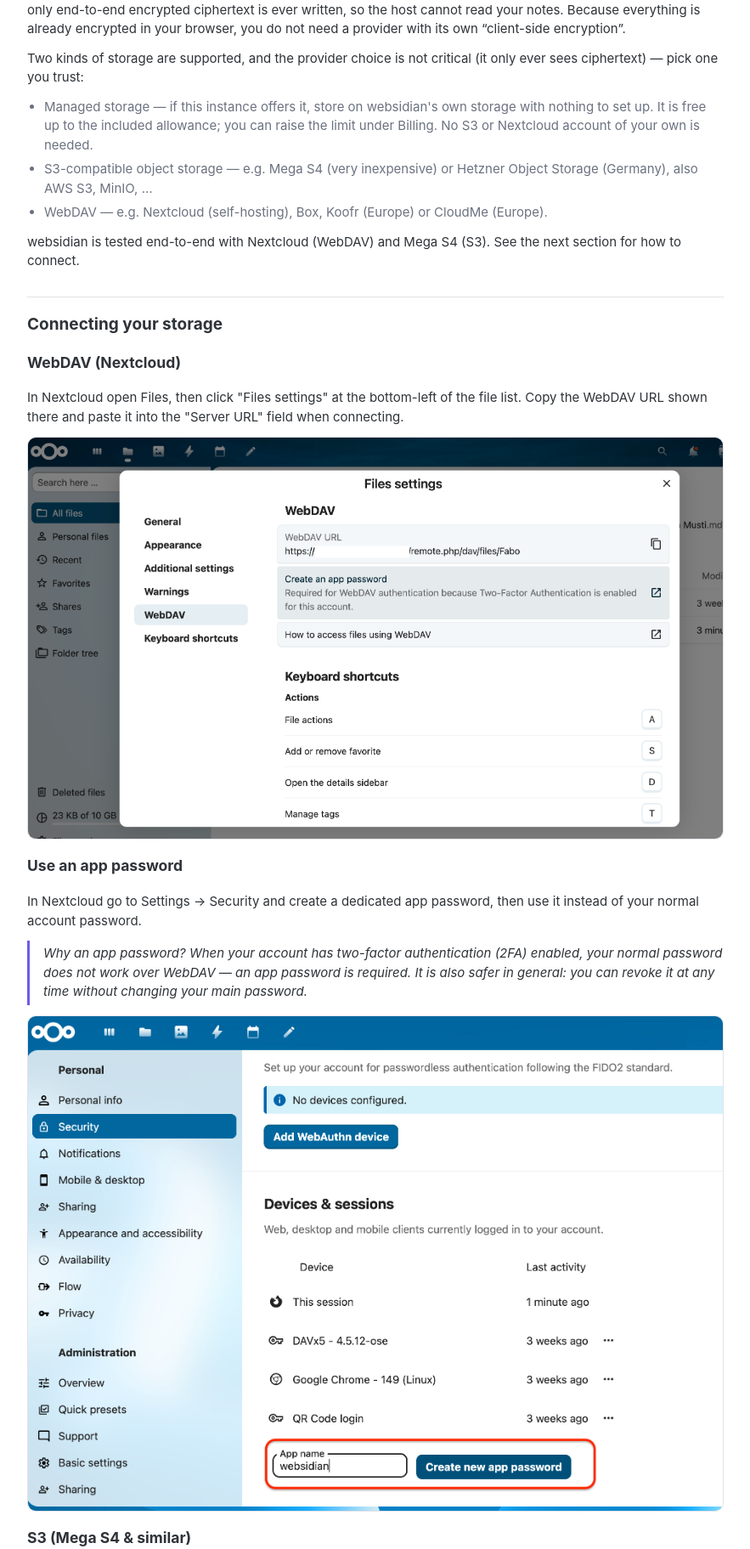
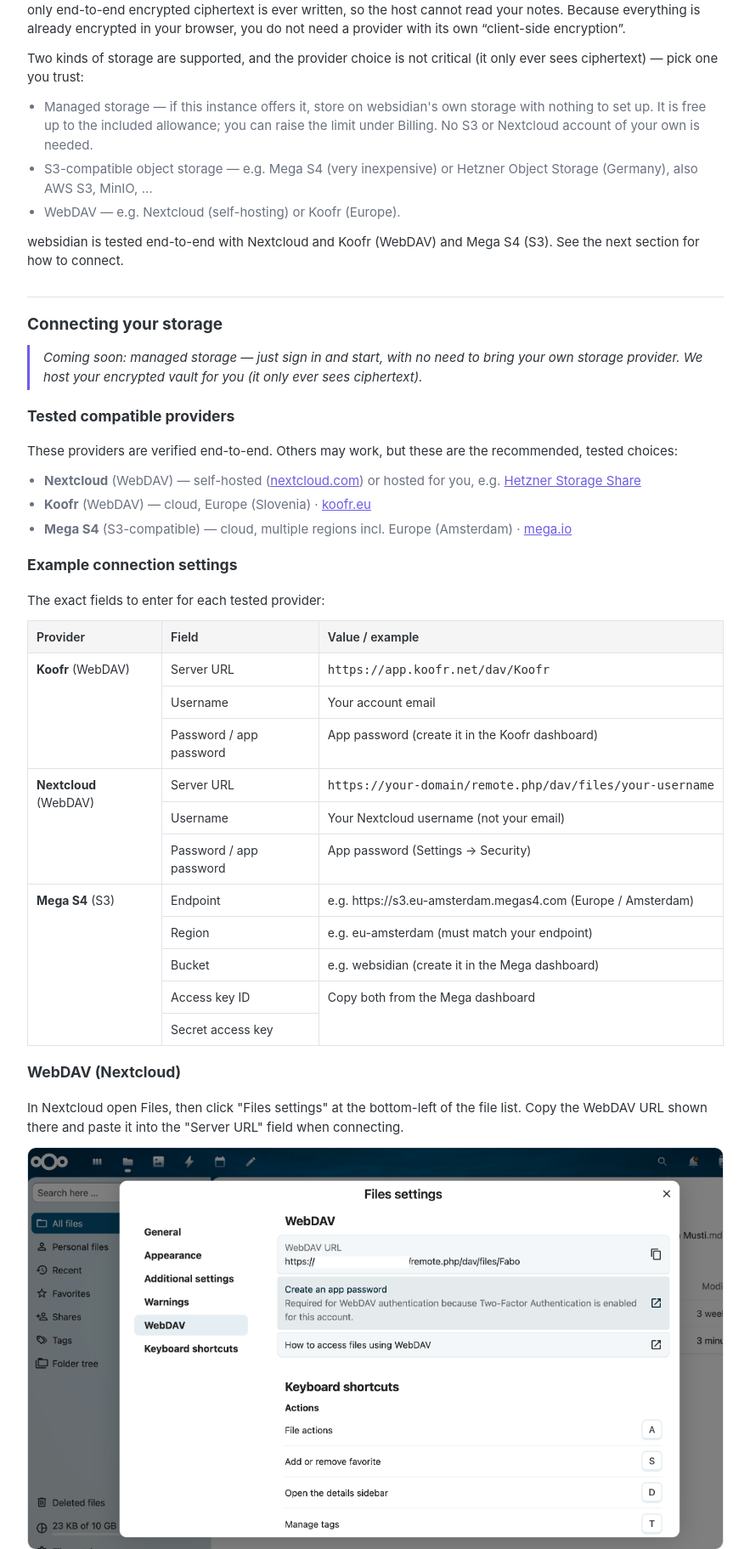
Before and after one commit to Fabo011/websidian, a Node project: template views/docs.ejs in a window 1280 px wide. Shown: the part 3567-5390 px from the top of the page at 85% size, without its empty margins (198-1081 px from the left). Run offline with Node 20 templates, Linux system fonts and the light colour scheme; the template is opened without the code that fills it, so the values that code supplies are empty; some libraries are stand-ins or nearby versions.

Commit message:
documentation cleanup. storage provider list added in docs

```diff
--- a/public/css/style.css
+++ b/public/css/style.css
@@ -2443,6 +2443,24 @@
   border-radius: 10px;
   background: #ffffff;
 }
+.docs-table-wrap { margin: 8px 0 18px; }
+.docs-table {
+  border-collapse: collapse;
+  width: 100%;
+  font-size: 14px;
+}
+.docs-table th,
+.docs-table td {
+  border: 1px solid var(--border);
+  padding: 8px 10px;
+  text-align: left;
+  vertical-align: top;
+}
+.docs-table th {
+  background: var(--surface-2, rgba(127, 127, 127, 0.08));
+  font-weight: 600;
+}
+.docs-table code { white-space: nowrap; }
 .docs-warning {
   border-left: 3px solid #d9822b;
   background: rgba(217, 130, 43, 0.08);
--- a/views/docs.ejs
+++ b/views/docs.ejs
@@ -292,17 +292,98 @@
         <ul>
           <li data-i18n="storage_li_managed"><strong>Managed storage</strong> — if this instance offers it, store on websidian's own storage with nothing to set up. It is free up to the included allowance; you can raise the limit under <strong>Billing</strong>. No S3 or Nextcloud account of your own is needed.</li>
           <li data-i18n="storage_li_s3"><strong>S3-compatible object storage</strong> — e.g. <strong>Mega S4</strong> (very inexpensive) or <strong>Hetzner Object Storage</strong> (Germany), also AWS S3, MinIO, …</li>
-          <li data-i18n="storage_li_webdav"><strong>WebDAV</strong> — e.g. <strong>Nextcloud</strong> (self-hosting), <strong>Box</strong>, <strong>Koofr</strong> (Europe) or <strong>CloudMe</strong> (Europe).</li>
+          <li data-i18n="storage_li_webdav"><strong>WebDAV</strong> — e.g. <strong>Nextcloud</strong> (self-hosting) or <strong>Koofr</strong> (Europe).</li>
         </ul>
         <p data-i18n="storage_tested">
-          websidian is tested end-to-end with <strong>Nextcloud</strong> (WebDAV)
-          and <strong>Mega S4</strong> (S3). See the next section for how to
-          connect.
+          websidian is tested end-to-end with <strong>Nextcloud</strong> and
+          <strong>Koofr</strong> (WebDAV) and <strong>Mega S4</strong> (S3). See
+          the next section for how to connect.
         </p>
       </section>
 
       <section class="legal-section" id="connect-storage">
         <h2 data-i18n="connect_h">Connecting your storage</h2>
+
+        <p class="docs-quote" data-i18n="connect_managed_soon">
+          Coming soon: managed storage — just sign in and start, with no need to
+          bring your own storage provider. We host your encrypted vault for you
+          (it only ever sees ciphertext).
+        </p>
+
+        <h3 data-i18n="connect_tested_h">Tested compatible providers</h3>
+        <p data-i18n="connect_tested_intro">
+          These providers are verified end-to-end. Others may work, but these
+          are the recommended, tested choices:
+        </p>
+        <ul>
+          <li data-i18n-html="connect_tested_nextcloud"><strong>Nextcloud</strong> (WebDAV) — self-hosted (<a href="https://nextcloud.com/" target="_blank" rel="noopener noreferrer">nextcloud.com</a>) or hosted for you, e.g. <a href="https://www.hetzner.com/storage/storage-share/" target="_blank" rel="noopener noreferrer">Hetzner Storage Share</a></li>
+          <li data-i18n-html="connect_tested_koofr"><strong>Koofr</strong> (WebDAV) — cloud, Europe (Slovenia) · <a href="https://koofr.eu/" target="_blank" rel="noopener noreferrer">koofr.eu</a></li>
+          <li data-i18n-html="connect_tested_megas4"><strong>Mega S4</strong> (S3-compatible) — cloud, multiple regions incl. Europe (Amsterdam) · <a href="https://mega.io/objectstorage" target="_blank" rel="noopener noreferrer">mega.io</a></li>
+        </ul>
+
+        <h3 data-i18n="connect_creds_h">Example connection settings</h3>
+        <p data-i18n="connect_creds_intro">
+          The exact fields to enter for each tested provider:
+        </p>
+        <div class="docs-table-wrap" style="overflow-x:auto">
+          <table class="docs-table">
+            <thead>
+              <tr>
+                <th data-i18n="connect_tbl_provider">Provider</th>
+                <th data-i18n="connect_tbl_field">Field</th>
+                <th data-i18n="connect_tbl_value">Value / example</th>
+              </tr>
+            </thead>
+            <tbody>
+              <tr>
+                <td rowspan="3"><strong>Koofr</strong> (WebDAV)</td>
+                <td data-i18n="storage_url">Server URL</td>
+                <td><code>https://app.koofr.net/dav/Koofr</code></td>
+              </tr>
+              <tr>
+                <td data-i18n="storage_username">Username</td>
+                <td data-i18n="connect_val_koofr_user">Your account email</td>
+              </tr>
+              <tr>
+                <td data-i18n="storage_password">Password / app password</td>
+                <td data-i18n="connect_val_koofr_pw">App password (create it in the Koofr dashboard)</td>
+              </tr>
+              <tr>
+                <td rowspan="3"><strong>Nextcloud</strong> (WebDAV)</td>
+                <td data-i18n="storage_url">Server URL</td>
+                <td><code>https://your-domain/remote.php/dav/files/your-username</code></td>
+              </tr>
+              <tr>
+                <td data-i18n="storage_username">Username</td>
+                <td data-i18n="connect_val_nc_user">Your Nextcloud username (not your email)</td>
+              </tr>
+              <tr>
+                <td data-i18n="storage_password">Password / app password</td>
+                <td data-i18n="connect_val_nc_pw">App password (Settings → Security)</td>
+              </tr>
+              <tr>
+                <td rowspan="5"><strong>Mega S4</strong> (S3)</td>
+                <td data-i18n="storage_endpoint">Endpoint</td>
+                <td data-i18n="connect_val_mega_endpoint">e.g. https://s3.eu-amsterdam.megas4.com (Europe / Amsterdam)</td>
+              </tr>
+              <tr>
+                <td data-i18n="storage_region">Region</td>
+                <td data-i18n="connect_val_mega_region">e.g. eu-amsterdam (must match your endpoint)</td>
+              </tr>
+              <tr>
+                <td data-i18n="storage_bucket">Bucket</td>
+                <td data-i18n="connect_val_mega_bucket">e.g. websidian (create it in the Mega dashboard)</td>
+              </tr>
+              <tr>
+                <td data-i18n="storage_accesskey">Access key ID</td>
+                <td rowspan="2" data-i18n="connect_val_mega_keys">Copy both from the Mega dashboard</td>
+              </tr>
+              <tr>
+                <td data-i18n="storage_secretkey">Secret access key</td>
+              </tr>
+            </tbody>
+          </table>
+        </div>
 
         <h3 data-i18n="connect_webdav_h">WebDAV (Nextcloud)</h3>
         <p data-i18n="connect_webdav_url">
@@ -328,6 +409,18 @@
         </p>
         <img class="docs-architecture" src="/public/images/set-nextcloud-app-password.png?v=<%= v %>"
              alt="Nextcloud security settings creating an app password" loading="lazy" />
+
+        <h3 data-i18n="connect_koofr_h">Koofr (WebDAV)</h3>
+        <p data-i18n="connect_koofr_body">
+          In the Koofr dashboard create a dedicated <strong>app password</strong>,
+          then connect with the WebDAV URL
+          <code>https://app.koofr.net/dav/Koofr</code>, your account email as the
+          username, and that app password. The screenshot below shows where to
+          create the app password.
+        </p>
+        <img class="docs-architecture" src="/public/images/koofr.png?v=<%= v %>"
+             data-i18n-attr="alt:connect_koofr_img_alt"
+             alt="Koofr dashboard showing where to create an app password" loading="lazy" />
 
         <h3 data-i18n="connect_s3_h">S3 (Mega S4 &amp; similar)</h3>
         <p data-i18n="connect_s3_body">
```
Also changed, not shown: claude.txt (added, +51 -0 lines), views/partials/storage-fields.ejs (+2 -9 lines), public/images/koofr.png (added), public/js/i18n.js.
